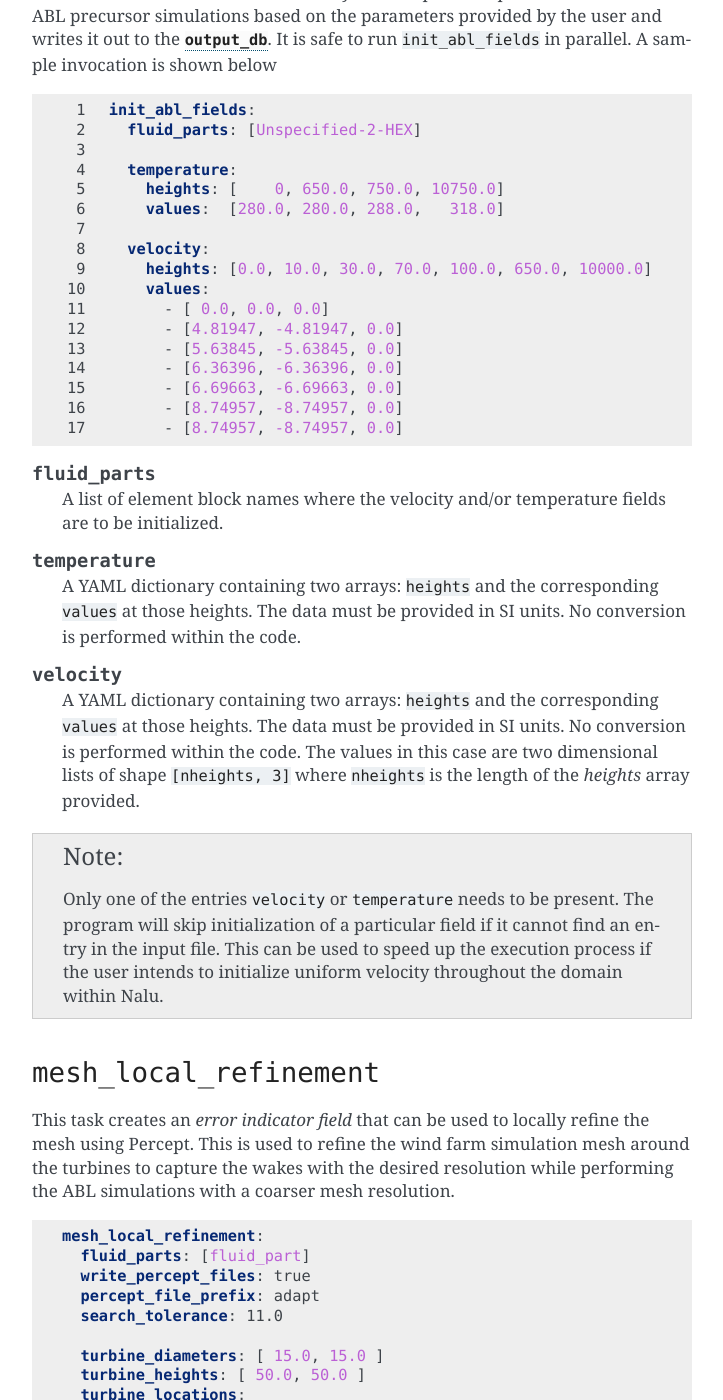
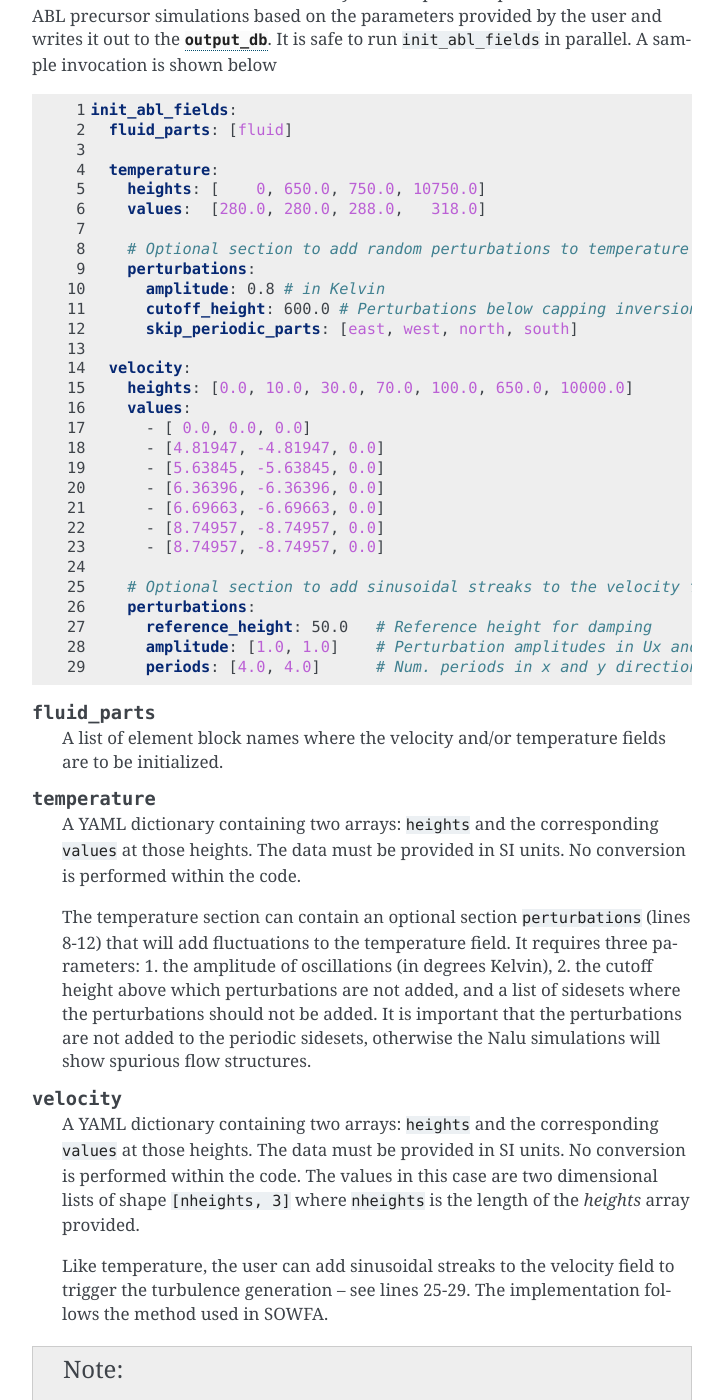
Before and after one commit to Exawind/wind-utils, a Sphinx documentation site: the page built from doc/manual/source/user/nalu_preprocess.rst, in a window 1280 px wide and 1400 px high, scrolled down 3183 px. Shown: the whole window, without its empty margins (388-1111 px from the left). Built offline with Sphinx 7.4.7, drawn with Linux system fonts in a browser that asks for light colours.

Commit message:
Add docs for the ABL perturbations

```diff
--- a/doc/manual/source/user/nalu_preprocess.rst
+++ b/doc/manual/source/user/nalu_preprocess.rst
@@ -140,10 +140,38 @@ with an ABL precursor simulations based on the parameters provided by the user
 and writes it out to the :confval:`output_db`. It is safe to run
 ``init_abl_fields`` in parallel. A sample invocation is shown below
 
-.. literalinclude:: files/nalu_preprocess.yaml
-   :language: yaml
+.. code-block:: yaml
    :linenos:
-   :lines: 27-44
+
+   init_abl_fields:
+     fluid_parts: [fluid]
+
+     temperature:
+       heights: [    0, 650.0, 750.0, 10750.0]
+       values:  [280.0, 280.0, 288.0,   318.0]
+
+       # Optional section to add random perturbations to temperature field
+       perturbations:
+         amplitude: 0.8 # in Kelvin
+         cutoff_height: 600.0 # Perturbations below capping inversion
+         skip_periodic_parts: [east, west, north, south]
+
+     velocity:
+       heights: [0.0, 10.0, 30.0, 70.0, 100.0, 650.0, 10000.0]
+       values:
+         - [ 0.0, 0.0, 0.0]
+         - [4.81947, -4.81947, 0.0]
+         - [5.63845, -5.63845, 0.0]
+         - [6.36396, -6.36396, 0.0]
+         - [6.69663, -6.69663, 0.0]
+         - [8.74957, -8.74957, 0.0]
+         - [8.74957, -8.74957, 0.0]
+
+       # Optional section to add sinusoidal streaks to the velocity field
+       perturbations:
+         reference_height: 50.0   # Reference height for damping
+         amplitude: [1.0, 1.0]    # Perturbation amplitudes in Ux and Uy
+         periods: [4.0, 4.0]      # Num. periods in x and y directions
 
 .. confval:: fluid_parts
 
@@ -156,6 +184,14 @@ and writes it out to the :confval:`output_db`. It is safe to run
    ``values`` at those heights. The data must be provided in SI units. No
    conversion is performed within the code.
 
+   The temperature section can contain an optional section ``perturbations``
+   (lines 8-12) that will add fluctuations to the temperature field. It requires
+   three parameters: 1. the amplitude of oscillations (in degrees Kelvin), 2.
+   the cutoff height above which perturbations are not added, and a list of
+   sidesets where the perturbations should not be added. It is important that
+   the perturbations are not added to the periodic sidesets, otherwise the Nalu
+   simulations will show spurious flow structures.
+
 .. confval:: velocity
 
    A YAML dictionary containing two arrays: ``heights`` and the corresponding
@@ -163,6 +199,10 @@ and writes it out to the :confval:`output_db`. It is safe to run
    conversion is performed within the code. The values in this case are two
    dimensional lists of shape ``[nheights, 3]`` where ``nheights`` is the length
    of the `heights` array provided.
+
+   Like temperature, the user can add sinusoidal streaks to the velocity field
+   to trigger the turbulence generation -- see lines 25-29. The implementation
+   follows the method used in SOWFA.
 
 .. note::
 
```
